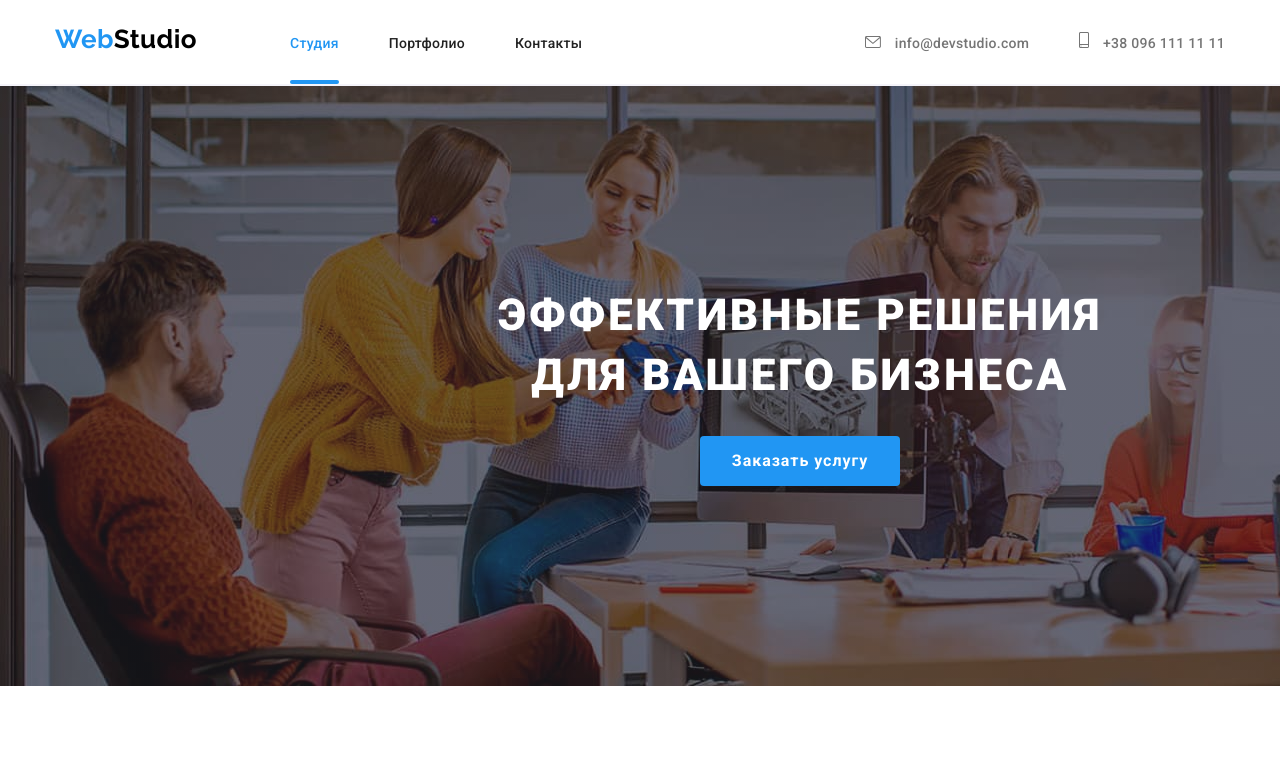
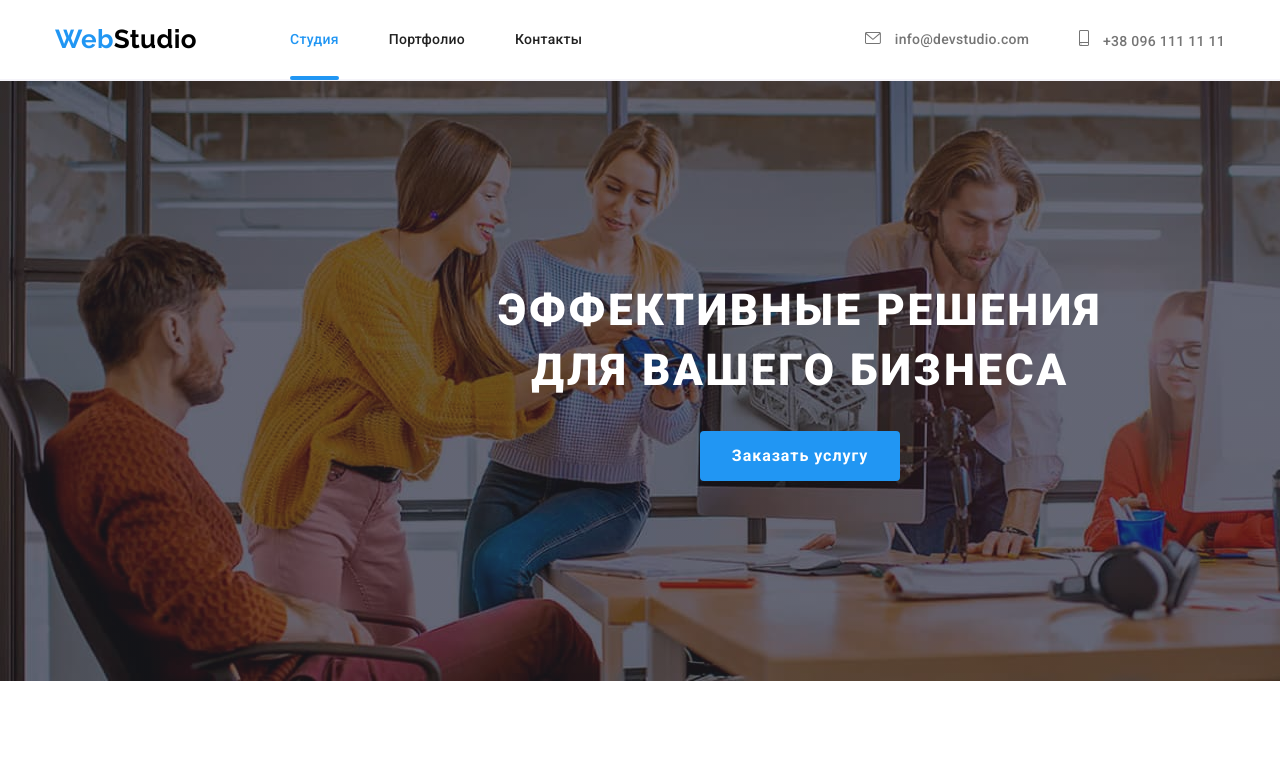
Before and after one commit to ella-kadriaeva/goit-markup-hw-05, a plain HTML site: page index.html in a window 1280 px wide. Shown: the top 771 px of the page. Drawn offline with nearby package versions, Linux system fonts and the light colour scheme.

Commit message:
Update styles.css

```diff
--- a/css/styles.css
+++ b/css/styles.css
@@ -57,6 +57,8 @@ body {
 
 .page-header {
     background-color: var(--header-bg);
+    padding-top: 24px;
+    padding-bottom: 24px;
 
     border-bottom: 2px solid var(--button-bg);
 }
@@ -80,7 +82,7 @@ body {
 }
 .current::after {
     position: absolute;
-    bottom: 0;
+    bottom: -32px;
 
     content: '';
     display: block;
@@ -100,8 +102,7 @@ body {
     font-size: 26px;
     line-height: 1.2;
     text-decoration: none;
-    padding-top: 24px;
-    padding-bottom: 25px;
+
     transition-property: color;
     transition-duration: 250ms;
     transition-timing-function: cubic-bezier(0.4, 0, 0.2, 1);
@@ -175,7 +176,7 @@ footer .logo {
 
 nav {
     display: flex;
-    align-items: baseline;
+    align-items: center;
 }
 
 .site-nav {
@@ -185,8 +186,6 @@ nav {
 
 .site-nav .link {
     color: var(--title-text-color);
-    padding-top: 32px;
-    padding-bottom: 32px;
 }
 
 .nav-item {
@@ -211,14 +210,12 @@ nav {
 .contact.nav {
     display: flex;
     margin-left: auto;
-    align-items: baseline;
+    align-items: center;
 }
 
 .contact.nav .link {
     display: block;
     color: var(--primary-text-color);
-    padding-bottom: 32px;
-    padding-top: 32px;
 }
 
 .contact .item + .item,
```
